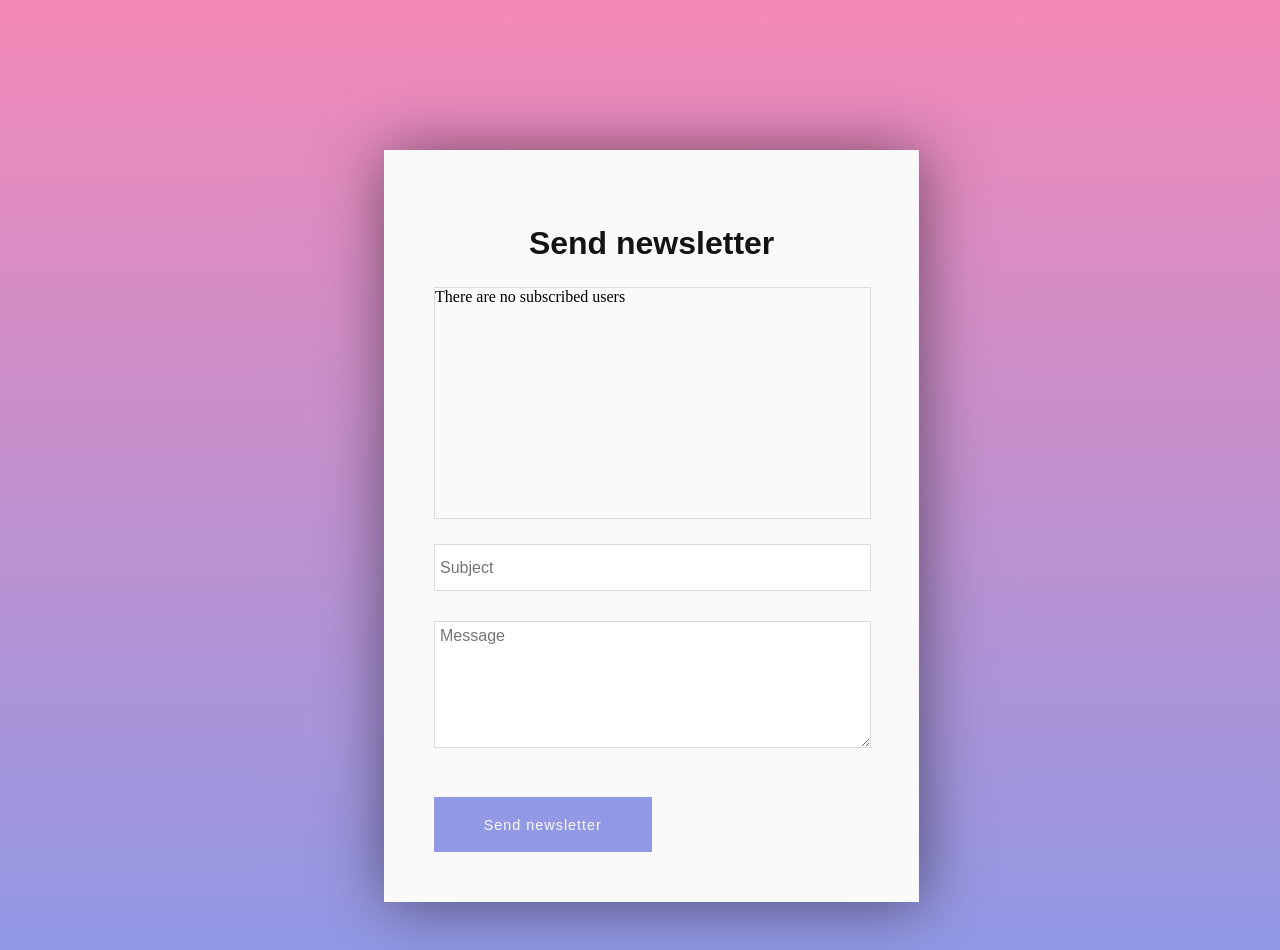
After one commit to C0deBebop/newsletter, a PHP site: page /dashboard/newsletter.php in a window 1280 px wide. The commit adds this page. Run offline with PHP 8.4, Linux system fonts and the light colour scheme; data that the repository does not hold is empty.

Commit message:
HTML and CSS for newsletter page, refactored get_subscription method in newsletter class and added images and CSS folder

```diff
--- a/dashboard/administrator.php
+++ b/dashboard/administrator.php
@@ -24,7 +24,7 @@ class Administrator {
             while($row = $result->fetch_assoc()){
                  if(hash_equals(hash('sha256', $password), $row['password']) && $username == $row['username']){
                      $newsletter = new Newsletter($this->db);
-                     $newsletter->get_subscriptions();
+                     return $newsletter->get_subscriptions();
                  } else {
                      return header('Location: /newsletter/dashboard/index.php');
                  }
--- a/dashboard/css/main.css
+++ b/dashboard/css/main.css
@@ -47,7 +47,7 @@ color: #393939;
 margin-bottom: 25px;
 }
 
-.container form input[type='text']::placeholder, .container form input[type='password']::placeholder {
+.container form input[type='text']::placeholder, .container form input[type='password']::placeholder, textarea::placeholder {
 padding-left: 5px;
 }
 
@@ -62,16 +62,16 @@ color: #fafafa;
 cursor: pointer;
 }
 
-#newsletter-subscription {
+.newsletter-subscription {
 width: 85%;
-height: 420px;
+height: auto;
 margin: 150px auto 0 auto;
 padding: 50px;
 background: #fafafa;
 filter: drop-shadow(2px 2px 2pc rgba(0,0,0,0.5));
 }
 
-#newsletter-subscription div {
+.newsletter-subscription div {
 width: 100%;
 height: 230px;
 overflow-y: scroll;
@@ -80,25 +80,25 @@ margin-top: 25px;
 }
 
 
-#newsletter-subscription ul:first-of-type {
+.newsletter-subscription ul:first-of-type {
 width: 100%;
 margin: 5px auto 0 auto;
 padding: 10px 0;
 }
 
-#newsletter-subscription ul:first-of-type li {
+.newsletter-subscription ul:first-of-type li {
 width: 19.5%;
 font: normal 900 1em Avenir, sans-serif;
 }
 
 
-#newsletter-subscription ul {
+.newsletter-subscription ul {
 width: 100%;
 margin: 0 auto;
 overflow-y: scroll;
 }
 
-#newsletter-subscription ul li {
+.newsletter-subscription ul li {
 width: 19.5%;
 display: inline-block;
 list-style-type: none;
@@ -112,16 +112,16 @@ text-align: justify;
 border-bottom: 1px solid rgba(212, 212, 212, 0.8);
 }
 
-#newsletter-subscription ul li a {
+.newsletter-subscription ul li a {
 color: #131313;
 }
 
-#newsletter-subscription ul li a:hover {
+.newsletter-subscription ul li a:hover {
 color: #000000;
 text-decoration: none;
 }
 
-#newsletter-subscription ul:nth-child(2) li:nth-last-child(-n+3) {
+.newsletter-subscription ul:nth-child(2) li:nth-last-child(-n+3) {
 border: none;
 }
 
@@ -139,3 +139,22 @@ line-height: 3.5em;
 text-decoration: none;
 margin: 50px auto 0 auto;
 }
+
+
+
+p {
+font: normal 500 1em Avenir, sans-serif;
+color: #393939;
+padding-left: 5px;
+margin: 20px 0 0 25px;
+}
+
+textarea {
+width: 100%;
+height: 120px;
+border: 1px solid rgba(212, 212, 212, 0.8);
+margin: 5px 0 45px 0;
+padding-top: 5px;
+font: normal 500 1em Avenir, sans-serif;
+color: #393939;
+}
--- /dev/null
+++ b/dashboard/newsletter.php
@@ -0,0 +1,43 @@
+<!DOCTYPE html>
+<html>
+    <head>
+        <link rel="stylesheet" href="css/main.css">
+    </head>
+    <body>
+      <div class="container">
+       <div class="newsletter-subscription">
+       <h1>Send newsletter</h1>
+         <div>
+
+
+            <?php
+
+                require 'administrator.php';
+                $db =  new Database('host', 'database user', 'database password', 'database');
+                $newsletter = new Newsletter($db);
+                $results = $newsletter->get_subscriptions();
+
+                if($results->num_rows > 0){
+                    while($row = $results->fetch_assoc()){
+                        $formatted_date = new DateTime($row['date_added']);
+                        if($row['subscription'] > 0){
+                            echo '<p><input type="checkbox" name="userSelected' . $row['id'] , '" checked>&nbsp;' . $row['email'] . '</p>';
+
+                        }
+                    }
+                } else {
+                    echo 'There are no subscribed users';
+                }
+
+             ?>
+
+         </div>
+         <form method="post" action="">
+            <input type="text" name="subject" placeholder="Subject" required><br>
+            <textarea name="message" placeholder="Message"></textarea><br>
+            <input type="submit" name="submit" value="Send newsletter">
+         </form>
+
+      </div>
+    </body>
+    </html>
--- a/index.php
+++ b/index.php
@@ -1,7 +1,7 @@
 <!DOCTYPE html>
 <html>
     <head>
-        <link rel="stylesheet" href="styles.css">
+        <link rel="stylesheet" href="css/styles.css">
     </head>
     <body>
       <div class="container">
--- a/newsletter.php
+++ b/newsletter.php
@@ -29,22 +29,14 @@ class Newsletter {
         $stmt->close();
     }
 
+
     public function get_subscriptions(){
         $mysqli = @new mysqli($this->db->host, $this->db->user, $this->db->password, $this->db->db);
         $results = $mysqli->query("SELECT * FROM users");
-        if($results->num_rows > 0){
-            while($row = $results->fetch_assoc()){
-                $formatted_date = new DateTime($row['date_added']);
-                if($row['subscription'] > 0){
-                    echo '<li>' . $row['email'] . '</li>';
-                    echo '<li>' . $formatted_date->format('d-m-Y') . '</li>';
-                    echo "<li><a class='unsubscribe' href='/newsletter/dashboard/?id=" . $row['id'] .  "'>unsubscribe</a></li>";
-                }
-            }
-        } else {
-            echo 'There are no subscribed users';
-        }
+        return $results;
     }
+
+
 
     /*
     public function send_newsletter(){
--- a/subscribe.php
+++ b/subscribe.php
@@ -16,12 +16,12 @@ if(isset($_POST['submit'])) {
 <!DOCTYPE html>
 <html>
     <head>
-        <link rel="stylesheet" href="styles.css">
+        <link rel="stylesheet" href="css/styles.css">
     </head>
     <body>
       <div class="container">
        <main>
-         <img src="envelope-solid.svg" alt="newsletter image">
+         <img src="images/envelope-solid.svg" alt="newsletter image">
          <h1>Thank you</h1>
          <p>You are now subscribed to our newsletter</p>
         </main>
```
Also changed, not shown: dashboard/subscriptions.php (+16 -3 lines), css/styles.css (renamed from styles.css), images/envelope-solid.svg (renamed from envelope-solid.svg).
